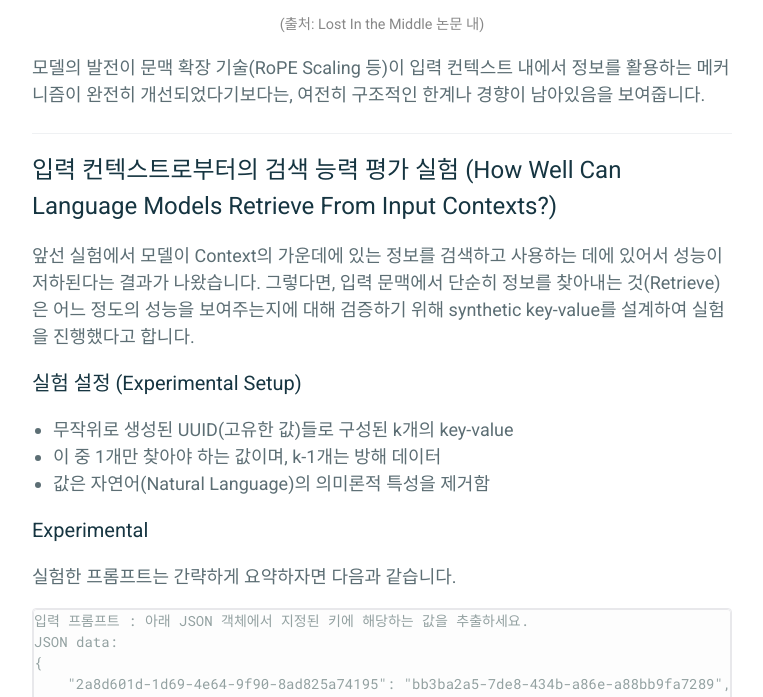
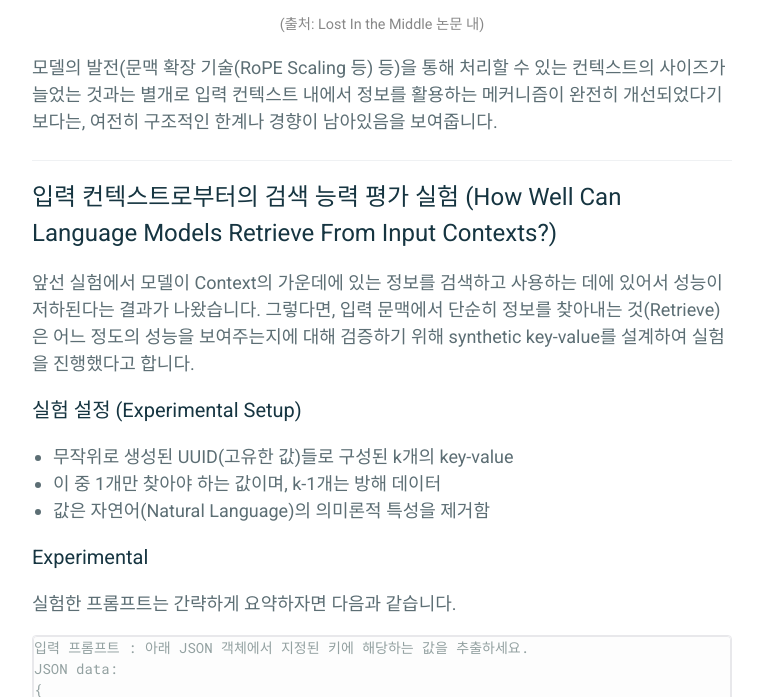
Before and after one commit to parkhuiwo0/parkhuiwo0.github.io, a Jekyll site: the page built from _posts/2026-03-27-Lost-In-the-Middle.md, in a window 1280 px wide and 900 px high, scrolled down 5825 px, cut to the strip 203-900 px from the top of the window. Shown: the whole strip, without its empty margins (258-1021 px from the left). Built offline with Jekyll 4.4.1, drawn with Linux system fonts in a browser that asks for light colours.

Commit message:
Update 2026-03-27-Lost-In-the-Middle.md

```diff
--- a/_posts/2026-03-27-Lost-In-the-Middle.md
+++ b/_posts/2026-03-27-Lost-In-the-Middle.md
@@ -187,7 +187,7 @@ Context Window 내에 들어오도록 설계할 때 성능 변화를 관찰하
 </center>
 <figcaption style="text-align: center; color: #888; font-size: 0.8em;">(출처: Lost In the Middle 논문 내)</figcaption>
 
-모델의 발전이 문맥 확장 기술(RoPE Scaling 등)이 입력 컨텍스트 내에서 정보를 활용하는 메커니즘이 완전히 개선되었다기보다는, 여전히 구조적인 한계나 경향이 남아있음을 보여줍니다.
+모델의 발전(문맥 확장 기술(RoPE Scaling 등) 등)을 통해 처리할 수 있는 컨텍스트의 사이즈가 늘었는 것과는 별개로 입력 컨텍스트 내에서 정보를 활용하는 메커니즘이 완전히 개선되었다기보다는, 여전히 구조적인 한계나 경향이 남아있음을 보여줍니다.
 
 ---
 
```
